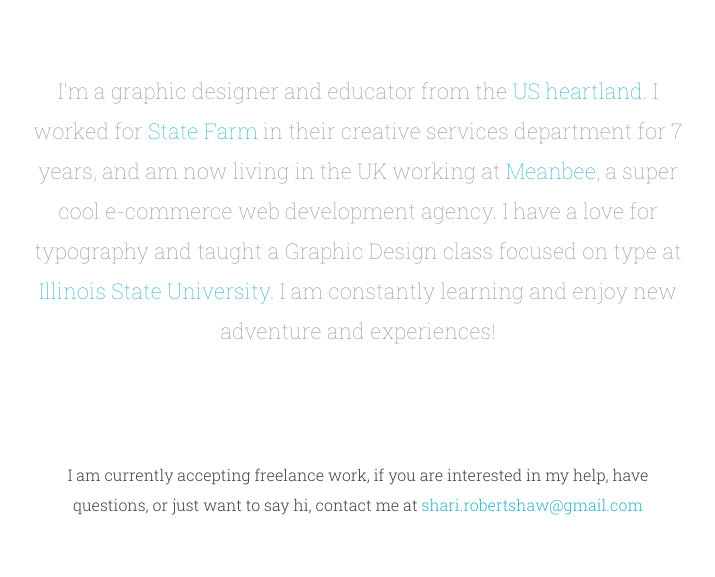
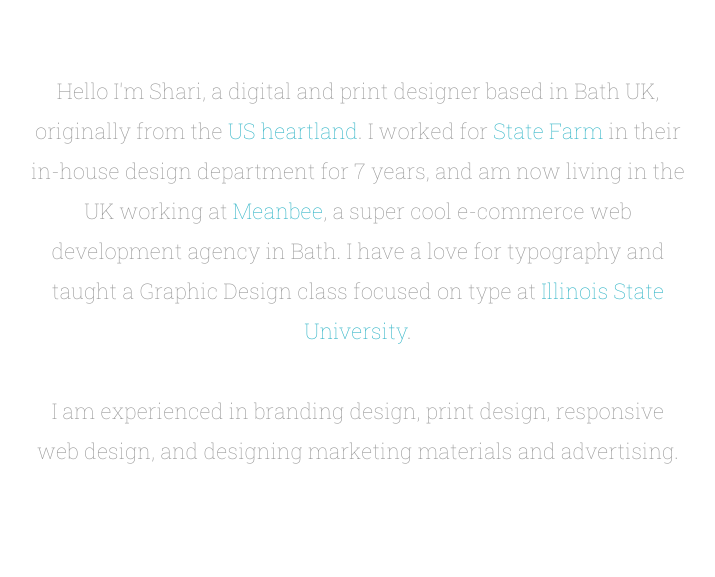
Before and after one commit to sharibary/sharirobertshaw, a plain HTML site: page about.html in a window 1280 px wide. Shown: the part 200-777 px from the top of the page, without its empty margins (282-997 px from the left). Drawn offline with Linux system fonts and the light colour scheme.

Commit message:
Added experience.

```diff
--- a/about.html
+++ b/about.html
@@ -34,10 +34,14 @@ ga('send', 'pageview');
 
   </div><!-- header -->
   <div class="intro">
-    <h3>I&#39;m a graphic designer and educator from the <a href="http://www.visitbn.org/">US heartland</a>. I worked for <a href="http://www.statefarm.com">State Farm</a> in their
-      creative services department for 7 years, and am now living in the UK working at <a href="http://www.meanbee.com">Meanbee</a>, a super cool e-commerce web development agency.
+    <h3>Hello I&#39;m Shari, a digital and print designer based in Bath UK, originally from the <a href="http://www.visitbn.org/">US heartland</a>. I worked for <a href="http://www.statefarm.com">State Farm</a> in their
+      in-house design department for 7 years, and am now living in the UK working at <a href="http://www.meanbee.com">Meanbee</a>, a super cool e-commerce web development agency in Bath.
       I have a love for typography and taught a Graphic Design class focused on type at <a href="http://illinoisstate.edu/">Illinois State University</a>.
-      I am constantly learning and enjoy new adventure and experiences!</h3>
+      <br><br>
+			I am experienced in branding design, print design, responsive web design, and designing marketing materials and advertising.
+
+
+			</h3>
   </div><!-- intro -->
   <div class="description">
         <p>I am currently accepting freelance work, if you are interested in my help, have questions,
```
